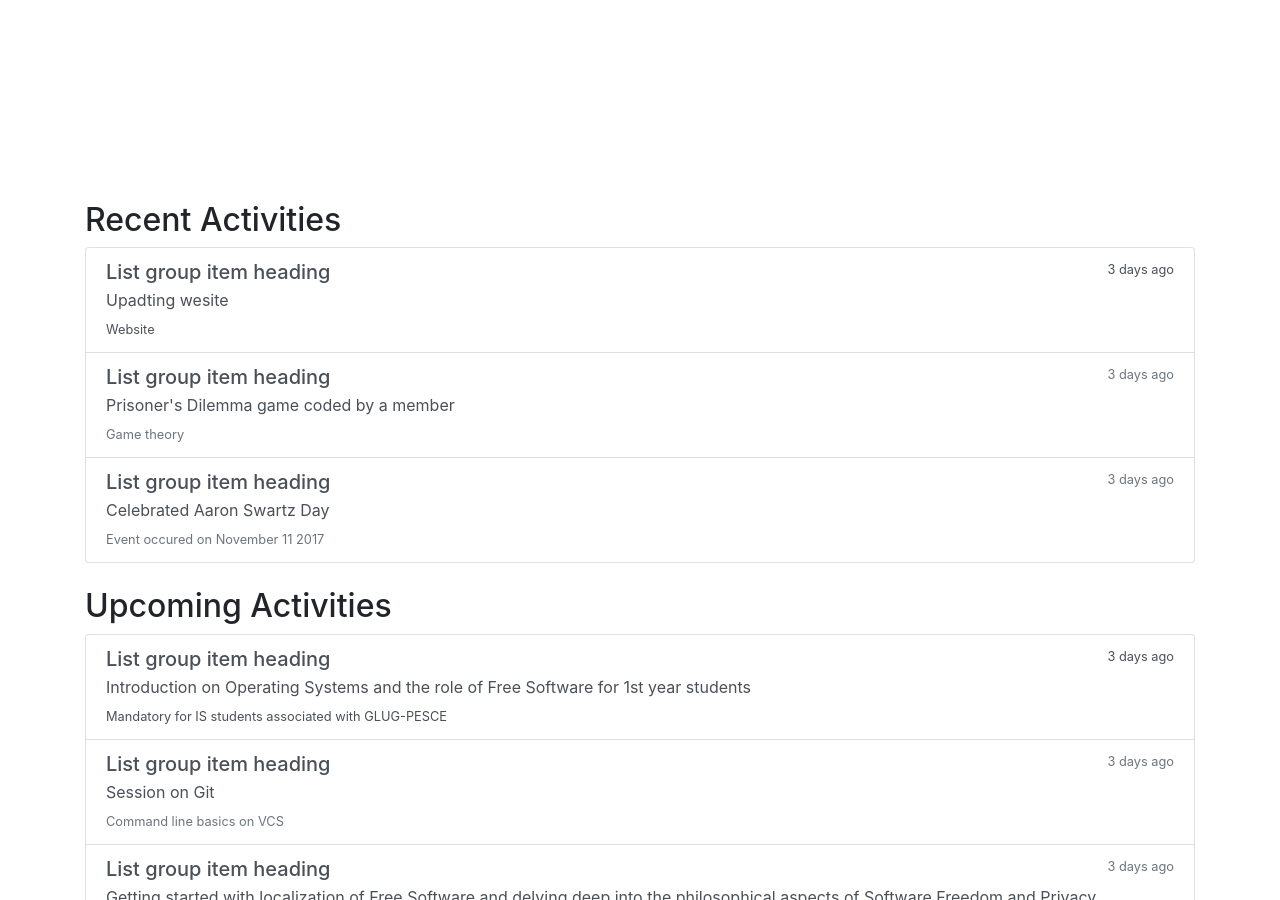
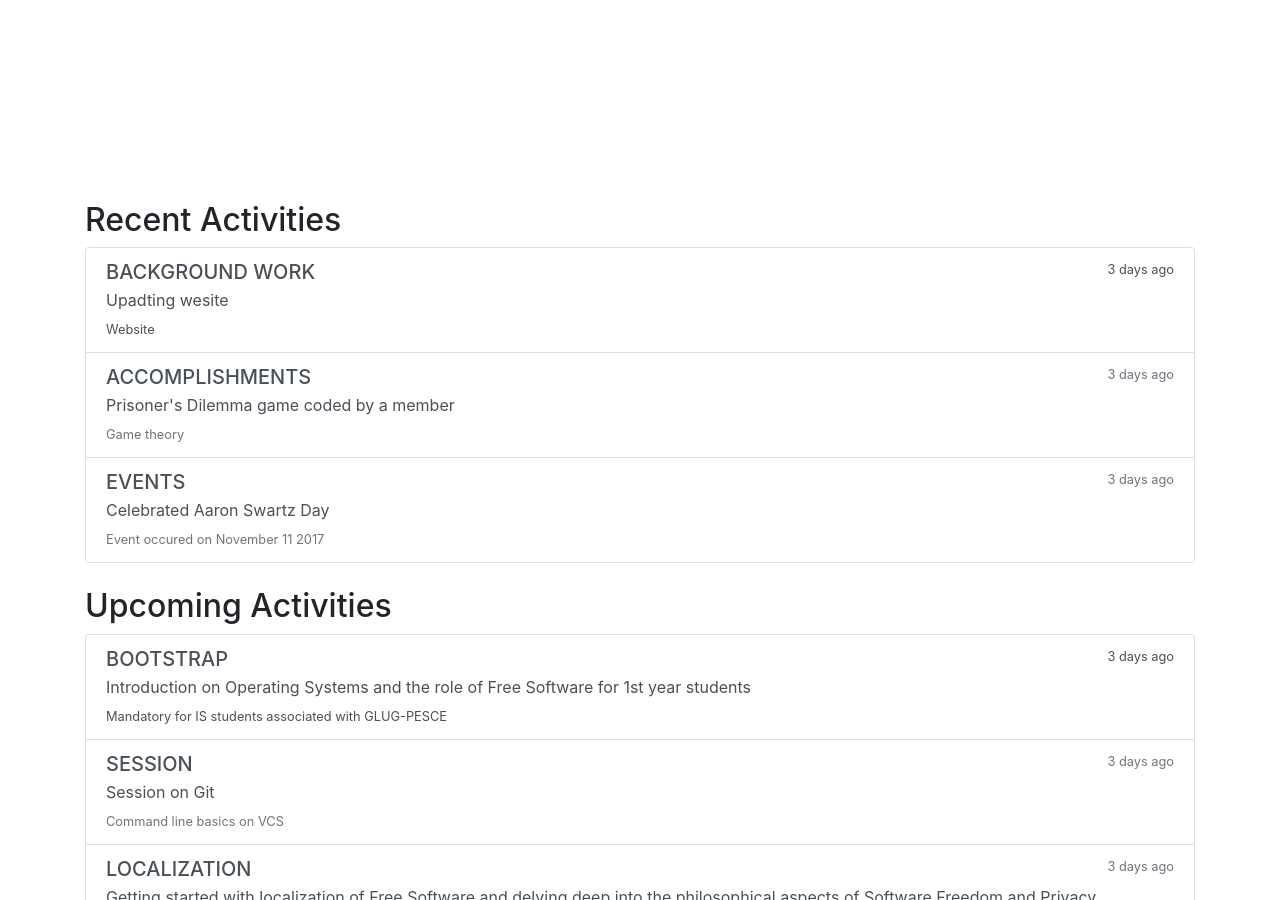
Before and after one commit to GLUG-PESCE/glug-pesce, a Jekyll site: the page built from index.html, in a window 1280 px wide and 900 px high, scrolled down 665 px. Built offline with Jekyll 4.4.1, drawn with Linux system fonts in a browser that asks for light colours; nearby versions of some CDN libraries.

Commit message:
Edited headings in _includes/recent.html and _includes/upcoming.html

```diff
--- a/_includes/recent.html
+++ b/_includes/recent.html
@@ -1,7 +1,7 @@
 <div class="list-group mb-4">
   <a href="#" class="list-group-item list-group-item-action flex-column align-items-start">
     <div class="d-flex w-100 justify-content-between">
-      <h5 class="mb-1">List group item heading</h5>
+      <h5 class="mb-1">BACKGROUND WORK</h5>
       <small>3 days ago</small>
     </div>
     <p class="mb-1">Upadting wesite</p>
@@ -9,7 +9,7 @@
   </a>
   <a href="#" class="list-group-item list-group-item-action flex-column align-items-start">
     <div class="d-flex w-100 justify-content-between">
-      <h5 class="mb-1">List group item heading</h5>
+      <h5 class="mb-1">ACCOMPLISHMENTS</h5>
       <small class="text-muted">3 days ago</small>
     </div>
     <p class="mb-1">Prisoner's Dilemma game coded by a member</p>
@@ -17,7 +17,7 @@
   </a>
   <a href="#" class="list-group-item list-group-item-action flex-column align-items-start">
     <div class="d-flex w-100 justify-content-between">
-      <h5 class="mb-1">List group item heading</h5>
+      <h5 class="mb-1">EVENTS</h5>
       <small class="text-muted">3 days ago</small>
     </div>
     <p class="mb-1">Celebrated Aaron Swartz Day</p>
--- a/_includes/upcoming.html
+++ b/_includes/upcoming.html
@@ -1,7 +1,7 @@
 <div class="list-group mb-4">
   <a href="#" class="list-group-item list-group-item-action flex-column align-items-start">
     <div class="d-flex w-100 justify-content-between">
-      <h5 class="mb-1">List group item heading</h5>
+      <h5 class="mb-1">BOOTSTRAP</h5>
       <small>3 days ago</small>
     </div>
     <p class="mb-1">Introduction on Operating Systems and the role of Free Software for 1st year students</p>
@@ -9,7 +9,7 @@
   </a>
   <a href="#" class="list-group-item list-group-item-action flex-column align-items-start">
     <div class="d-flex w-100 justify-content-between">
-      <h5 class="mb-1">List group item heading</h5>
+      <h5 class="mb-1">SESSION</h5>
       <small class="text-muted">3 days ago</small>
     </div>
     <p class="mb-1">Session on Git</p>
@@ -17,7 +17,7 @@
   </a>
   <a href="#" class="list-group-item list-group-item-action flex-column align-items-start">
     <div class="d-flex w-100 justify-content-between">
-      <h5 class="mb-1">List group item heading</h5>
+      <h5 class="mb-1">LOCALIZATION</h5>
       <small class="text-muted">3 days ago</small>
     </div>
     <p class="mb-1">Getting started with localization of Free Software and delving deep into the philosophical aspects of Software Freedom and Privacy </p>
```
